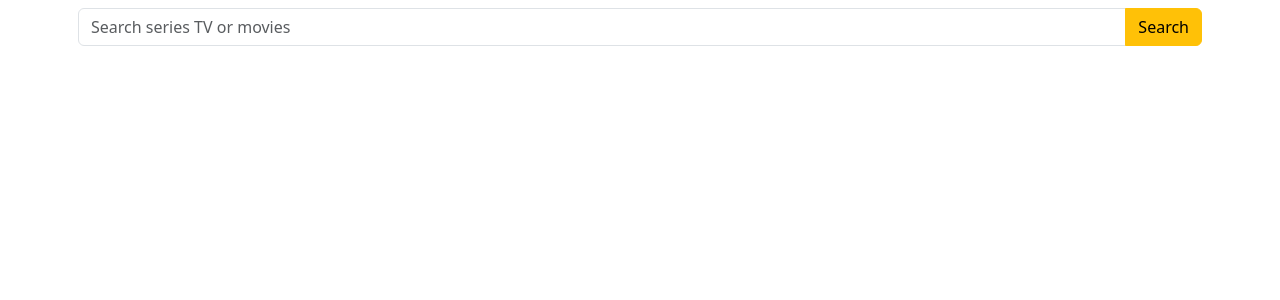
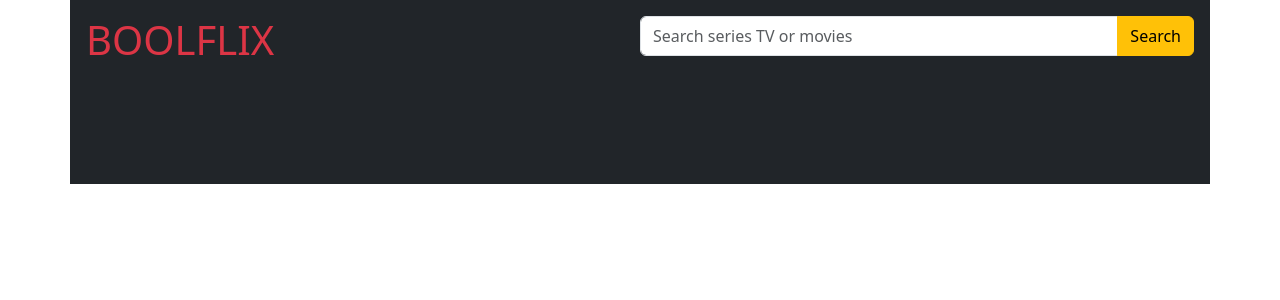
Before and after one commit to codewithFRANKGIGLI/vite-boolflix, a Vue app: page / in a window 1280 px wide. Shown: the top 300 px of the page. Built offline with nearby package versions, Linux system fonts and the light colour scheme.

Commit message:
feat: img

```diff
--- a/src/components/AppCard.vue
+++ b/src/components/AppCard.vue
@@ -1,15 +1,12 @@
 <template>
-    <div class="card" style="width: 18rem;">
-        <img src="" class="card-img-top" alt="...">
-        <div class="card-body">
+    <div class="card text-white" style="width: 18rem;">
+        <img :src="'https://image.tmdb.org/t/p/w342'+ movieInfo.poster_path" class="card-img" alt="...">
+        <div class="card-img-overlay">
             <h5 class="card-title">{{ movieInfo.title }}</h5>
-            <p class="card-text"></p>
+            <p class="card-text">Titolo Originale: {{ movieInfo.original_title }}</p>
+            <p class="card-text">Lingua originale: {{ movieInfo.original_language }}</p>
+            <p class="card-text">Voto medio: {{ movieInfo.vote_average }}</p>
         </div>
-        <ul class="list-group list-group-flush">
-            <li class="list-group-item">Titolo Originale: {{ movieInfo.original_title }}</li>
-            <li class="list-group-item">Lingua originale: {{ movieInfo.original_language }}</li>
-            <li class="list-group-item">Voto medio: {{ movieInfo.vote_average }}</li>
-        </ul>
     </div>
 </template>
 
@@ -18,7 +15,7 @@
         name: 'AppCard',
         props: {
             movieInfo: Object
-        },
+        }
     }
 </script>
 
--- a/src/components/AppHeader.vue
+++ b/src/components/AppHeader.vue
@@ -1,6 +1,9 @@
 <template>
-    <div class="container p-2">
-        <div class="input-group mb-3">
+    <div class="container d-flex p-2 justify-content-between bg-dark p-3">
+        <div>
+            <h1 class="text-danger ">BOOLFLIX</h1>
+        </div>
+        <div class="input-group w-50 mb-3">
             <input v-model="store.inputSearch" type="text" class="form-control" placeholder="Search series TV or movies">
             <button @click="$emit('searchClick')" class="btn btn-warning" type="button" id="button-addon2">Search</button>
         </div>
--- a/src/components/AppMain.vue
+++ b/src/components/AppMain.vue
@@ -1,5 +1,5 @@
 <template>
-    <div class="container d-flex flex-wrap justify-content-center gap-2">
+    <div class="container d-flex flex-wrap justify-content-center gap-2 bg-dark p-5">
         <AppCard v-for="movie in store.moviesArray" :movieInfo="movie"></AppCard>
     </div>
 </template>
```
Also changed, not shown: src/assets/img/giphy.gif (added).
